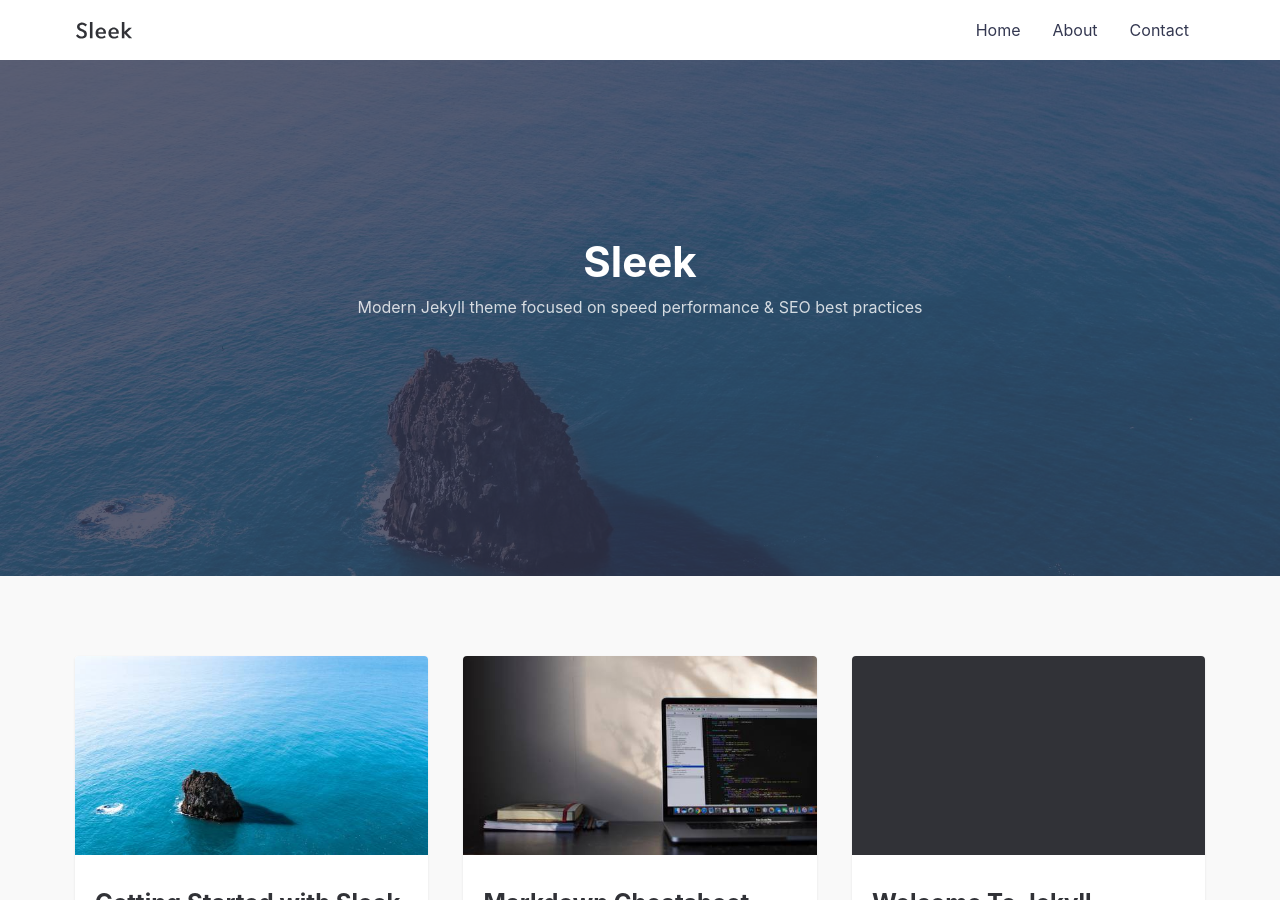
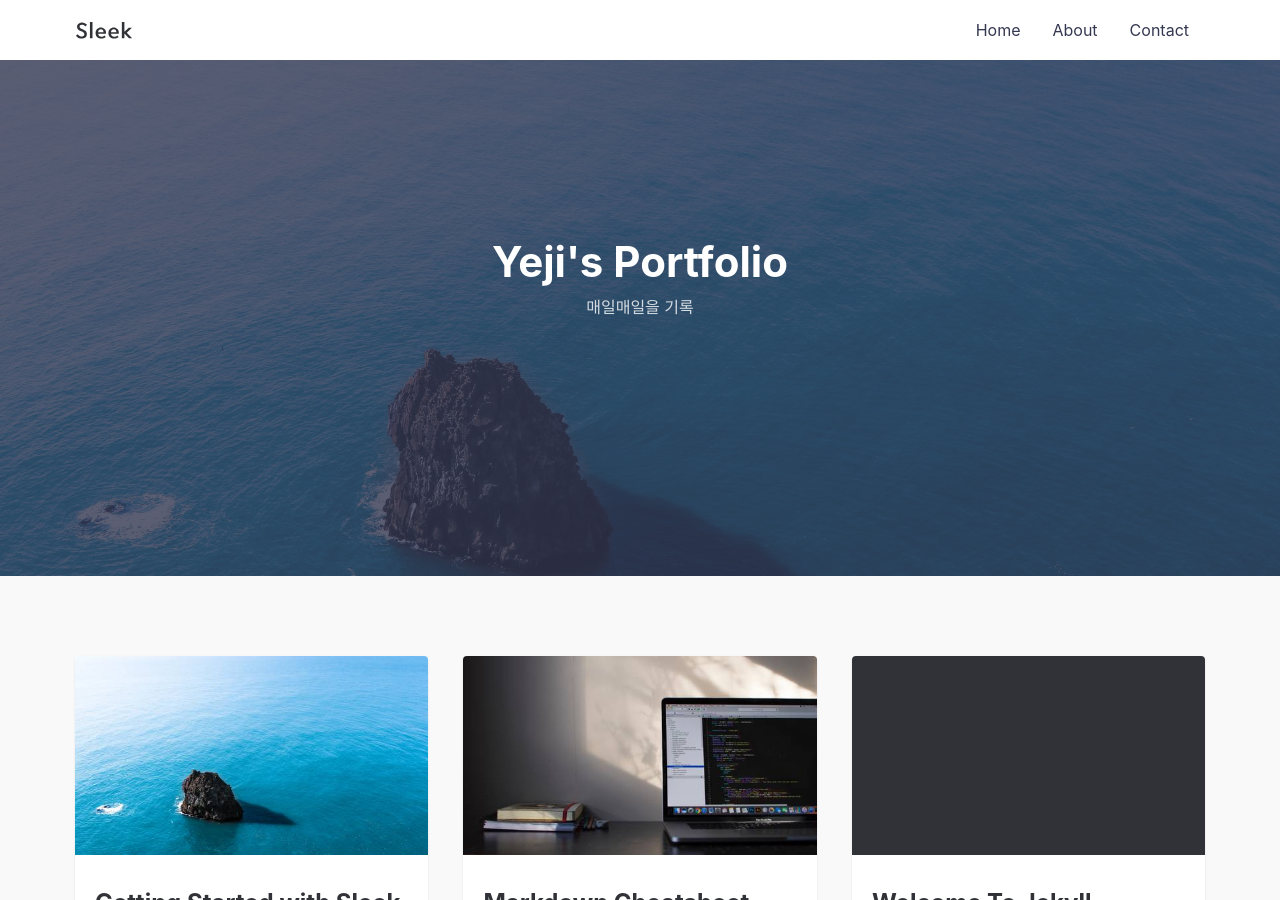
Before and after one commit to Yeji-Jang1210/Yeji-Jang1210.github.io, a Jekyll site: the page built from index.md, in a window 1280 px wide and 900 px high. Built offline with Jekyll 4.4.1, drawn with Linux system fonts in a browser that asks for light colours.

Commit message:
blog Init_2

```diff
--- a/_config.yml
+++ b/_config.yml
@@ -1,17 +1,17 @@
 title: Yeji's Portfolio # your site title
 author: Yeji-Jang
-email: your-email@domain.com # email for form submission, you also have to change it in _js/scripts.js
+email: jyg8727@naver.com # email for form submission, you also have to change it in _js/scripts.js
 description: > # this means to ignore newlines until "baseurl:"
   Write an awesome description for your new site here. You can edit this
   line in _config.yml. It will appear in your document head meta (for
   Google search results) and in your feed.xml site description.
 baseurl: "" # the subpath of your site, e.g. /blog
 url: "https://Yeji-Jang1210.github.io" # the base hostname & protocol for your site, e.g. http://example.com
-twitter_username: jan_czizikow # replace with your_twitter_username or comment to remove link from footer
-github_username:  janczizikow # replace with your_github_username or comment to remove link from footer
-instagram_username: shanlongjj # replace with your_instagram_username or comment to remove link from footer
+#twitter_username: jan_czizikow # replace with your_twitter_username or comment to remove link from footer
+github_username:  Yeji-Jang1210 # replace with your_github_username or comment to remove link from footer
+instagram_username: 98_yeji_j # replace with your_instagram_username or comment to remove link from footer
 social:
-  name: Your Name
+  name: Yeji-Jang
   links:
     - https://www.facebook.com/ben.balter
     - https://github.com/benbalter
--- a/_layouts/default.html
+++ b/_layouts/default.html
@@ -20,8 +20,8 @@ layout: compress
 
     <div class="hero lazyload" data-bg="{{site.url}}/assets/img/posts/sleek_lg.jpg">
       <div class="hero__wrap">
-        <h1 class="hero__title">Sleek</h1>
-        <p class="hero__meta">Modern Jekyll theme focused on speed performance & SEO best practices</p>
+        <h1 class="hero__title">Yeji's Portfolio</h1>
+        <p class="hero__meta">매일매일을 기록</p>
       </div>
     </div>
 
--- a/index.md
+++ b/index.md
@@ -5,5 +5,5 @@
 # See: https://jekyllrb.com/docs/themes/#overriding-theme-defaults
 #
 layout: default
-title: Sleek Jekyll Theme
+title: Yeji's Portfolio
 ---
```
